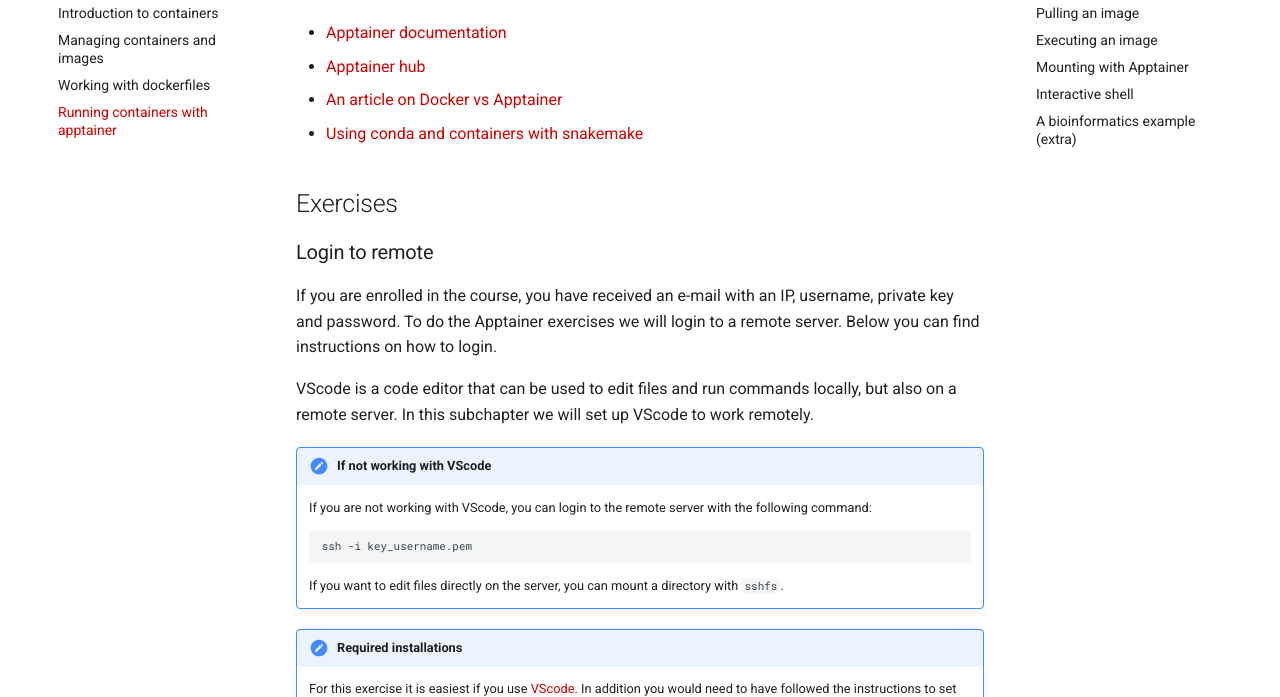
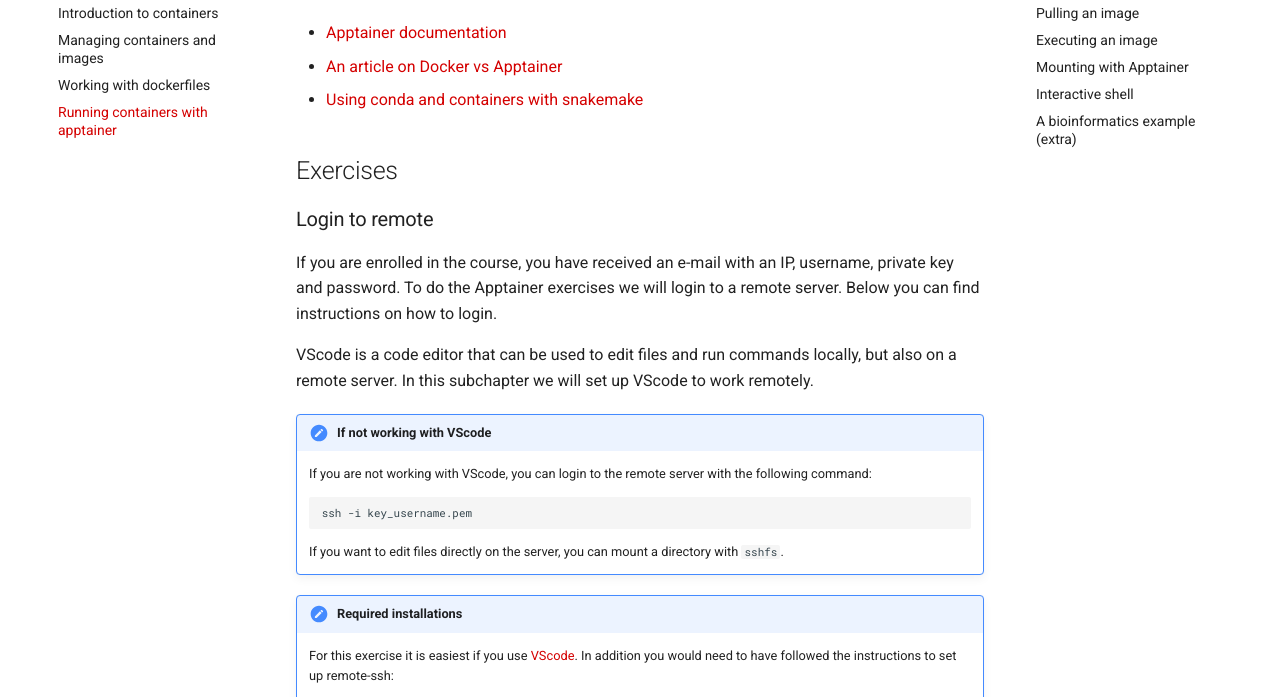
Before and after one commit to sib-swiss/containers-introduction-training, an MkDocs documentation site: the page built from docs/course_material/day1/apptainer.md, in a window 1280 px wide and 900 px high, scrolled down 810 px, cut to the strip 203-900 px from the top of the window. Built offline with MkDocs 1.6.1 and Material for MkDocs 9.7.7, drawn with Linux system fonts in a browser that asks for light colours; comment, search, counter and statistics services are not loaded; the version menu is left out.

Commit message:
updates links related to apptainer

```diff
--- a/docs/course_material/day1/apptainer.md
+++ b/docs/course_material/day1/apptainer.md
@@ -15,8 +15,7 @@
 
 <iframe width="560" height="315" src="https://www.youtube.com/embed/d3kxtzUutjk" title="YouTube video player" frameborder="0" allow="accelerometer; autoplay; clipboard-write; encrypted-media; gyroscope; picture-in-picture" allowfullscreen></iframe>
 
-* [Apptainer documentation](https://sylabs.io/guides/3.7/user-guide/)
-* [Apptainer hub](https://apptainer-hub.org/)
+* [Apptainer documentation](https://apptainer.org/docs/user/latest/)
 * [An article on Docker vs Apptainer](https://pythonspeed.com/articles/containers-filesystem-data-processing/)
 * [Using conda and containers with snakemake](https://snakemake.readthedocs.io/en/stable/snakefiles/deployment.html#containerization-of-conda-based-workflows)
 
```
